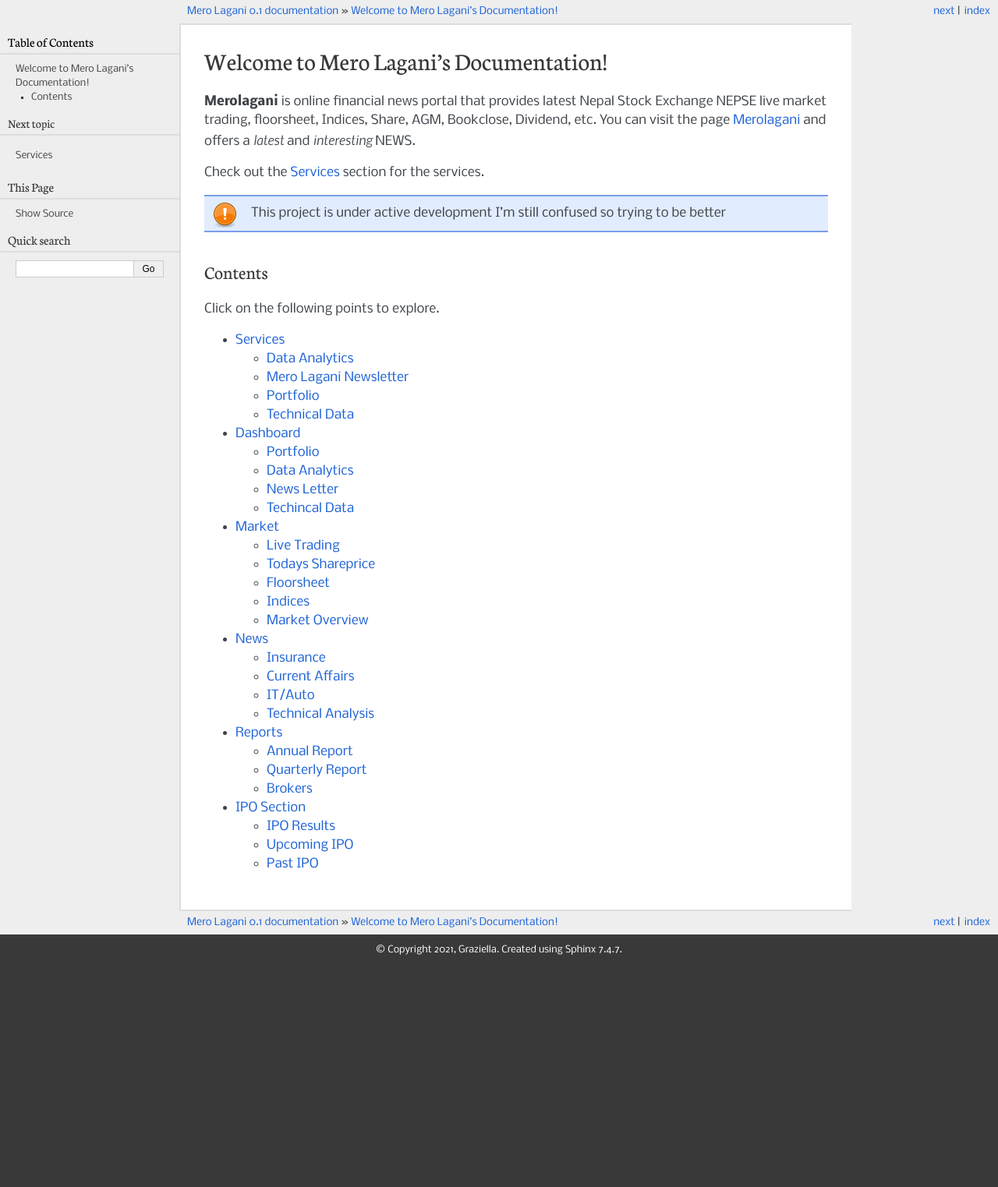
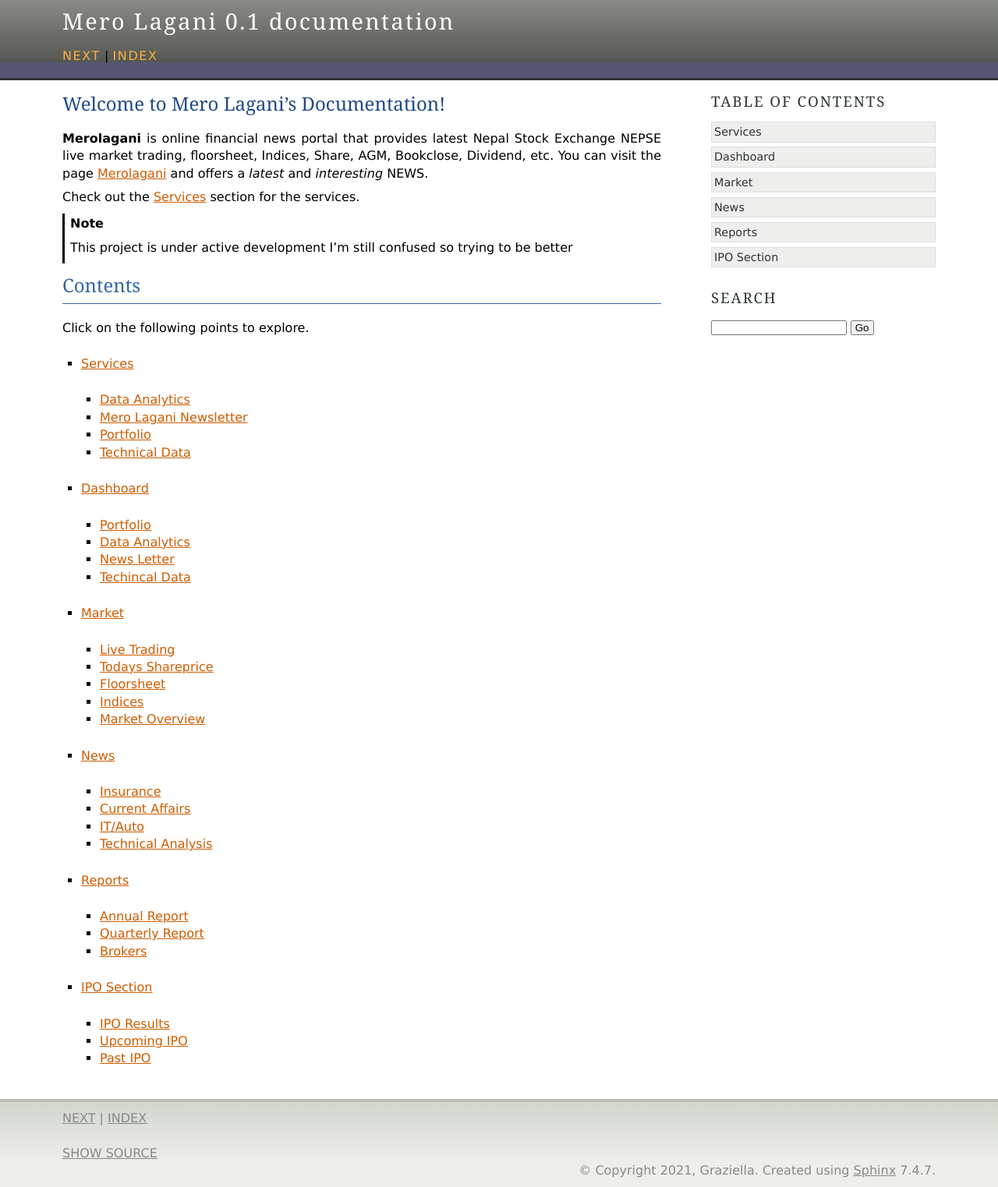
Before and after one commit to Aamosh12/Project, a Sphinx documentation site: the page built from docs/source/index.rst, in a window 1280 px wide. Shown: the whole page at 78% size. Built offline with Sphinx 7.4.7, drawn with Linux system fonts in a browser that asks for light colours; before the commit the page ends 1238 px from its top, so only the background shows below that.

Commit message:
Theme Changed to agogo

```diff
--- a/docs/source/conf.py
+++ b/docs/source/conf.py
@@ -38,7 +38,7 @@
 
 # -- Options for HTML outputs
 
-html_theme = 'pyramid'
+html_theme = 'agogo'
 
 
 # -- Options for EPUB output
```
